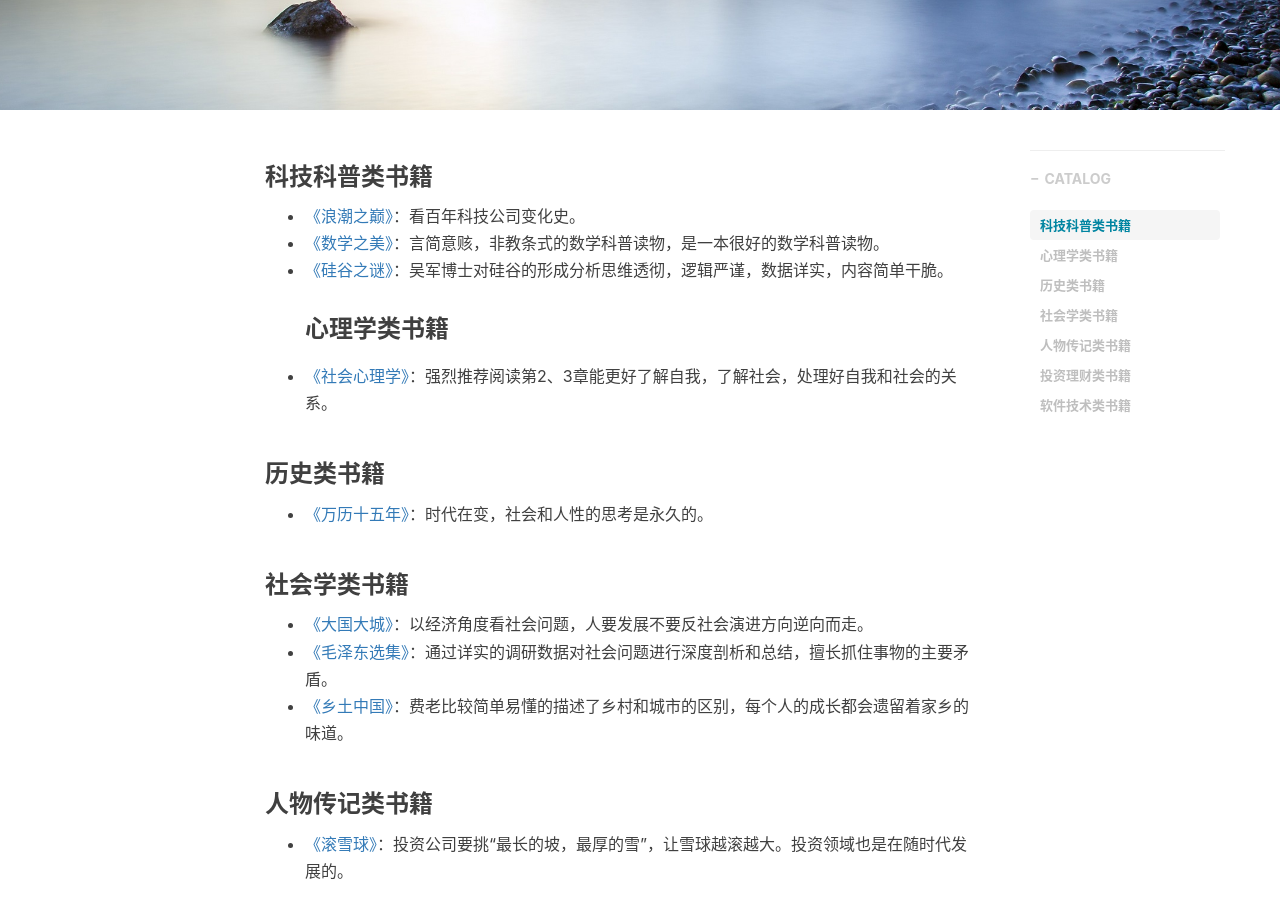
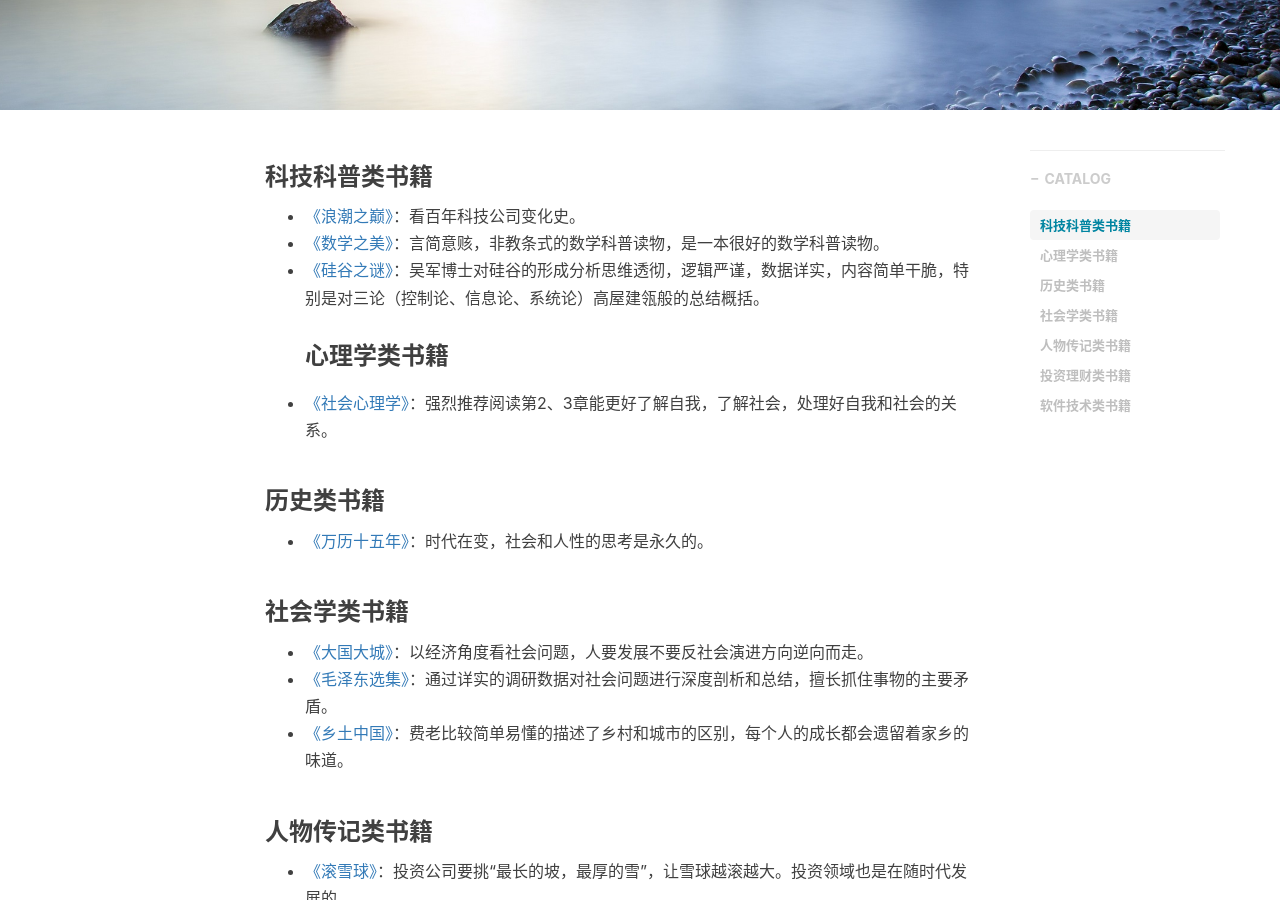
Before and after one commit to shihai1991/shihai1991.github.io, a Jekyll site: the page built from _posts/2021-11-23-个人阅读书单推荐.md, in a window 1280 px wide and 900 px high, scrolled down 413 px. Built offline with Jekyll 4.4.1, drawn with Linux system fonts in a browser that asks for light colours; nearby versions of some CDN libraries; comment, search, counter and statistics services are not loaded.

Commit message:
Update 2021-11-23-个人阅读书单推荐.md

```diff
--- a/_posts/2021-11-23-个人阅读书单推荐.md
+++ b/_posts/2021-11-23-个人阅读书单推荐.md
@@ -13,7 +13,7 @@ excerpt: null
 ### 科技科普类书籍
 - [《浪潮之巅》](https://book.douban.com/subject/6709783/)：看百年科技公司变化史。
 - [《数学之美》](https://book.douban.com/subject/35033507/)：言简意赅，非教条式的数学科普读物，是一本很好的数学科普读物。
-- [《硅谷之谜》](https://book.douban.com/subject/26665230/)：吴军博士对硅谷的形成分析思维透彻，逻辑严谨，数据详实，内容简单干脆。
+- [《硅谷之谜》](https://book.douban.com/subject/26665230/)：吴军博士对硅谷的形成分析思维透彻，逻辑严谨，数据详实，内容简单干脆，特别是对三论（控制论、信息论、系统论）高屋建瓴般的总结概括。
 ### 心理学类书籍
 - [《社会心理学》](https://book.douban.com/subject/1476651/)：强烈推荐阅读第2、3章能更好了解自我，了解社会，处理好自我和社会的关系。
 
```
